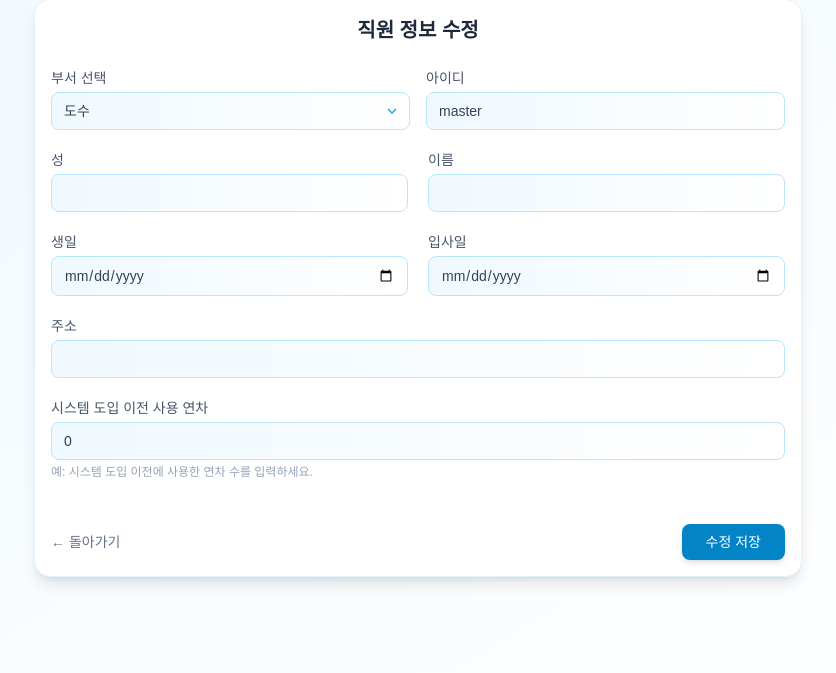
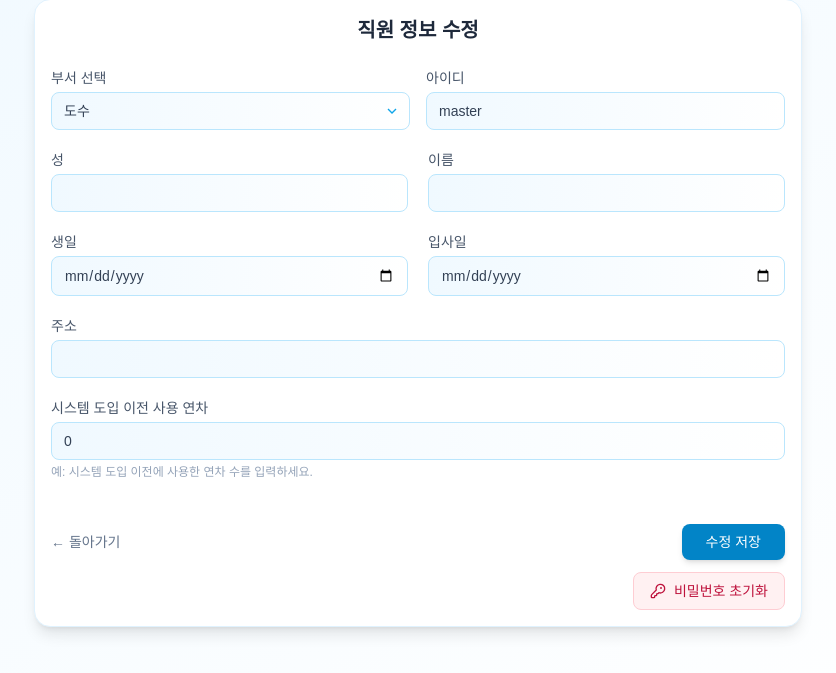
Before and after one commit to wjswk28/gaja_vacation_system, a Flask app: page /employee/edit/1 in a window 1280 px wide. Shown: the part 73-746 px from the top of the page, without its empty margins (222-1058 px from the left). Run offline with Flask 3, Linux system fonts and the light colour scheme; a user stored in the database is signed in; some libraries are stand-ins or nearby versions.

Commit message:
Update edit_employee.html

```diff
--- a/app/templates/edit_employee.html
+++ b/app/templates/edit_employee.html
@@ -3,6 +3,20 @@
 {% block content %}
 <div class="max-w-3xl mx-auto bg-white rounded-2xl shadow-lg border border-sky-100 py-4 px-4 mt-[0px] sm:mt-[8px] md:mt-[8px]">
   <h2 class="text-xl font-bold text-slate-800 mb-6 text-center">직원 정보 수정</h2>
+  {% if pw_reset_msg %}
+    <div class="mb-4">
+      <div class="rounded-lg border px-4 py-3 text-sm
+        {% if pw_reset_cat == 'success' %}
+          border-emerald-200 bg-emerald-50 text-emerald-800
+        {% elif pw_reset_cat == 'error' %}
+          border-rose-200 bg-rose-50 text-rose-800
+        {% else %}
+          border-slate-200 bg-slate-50 text-slate-700
+        {% endif %}">
+        {{ pw_reset_msg }}
+      </div>
+    </div>
+  {% endif %}
 
   <form method="POST" class="grid grid-cols-1 md:grid-cols-2 gap-5">
 
@@ -85,7 +99,6 @@
              class="w-full border border-sky-200 bg-gradient-to-r from-sky-50 to-white rounded-lg px-3 py-2 text-sm focus:ring-2 focus:ring-sky-400 focus:border-sky-400 transition">
       <p class="text-xs text-slate-400 mt-1">예: 시스템 도입 이전에 사용한 연차 수를 입력하세요.</p>
     </div>
-
     <!-- ✅ 버튼 -->
     <div class="md:col-span-2 flex justify-between items-center mt-6">
       <a href="{{ url_for('employee.employee_list') }}"
@@ -96,5 +109,19 @@
       </button>
     </div>
   </form>
+  {% if current_user.is_superadmin %}
+    <div class="mt-3 flex justify-end">
+      <form method="POST"
+            action="{{ url_for('employee.reset_employee_password', emp_id=employee.id) }}"
+            onsubmit="return confirm('정말 비밀번호를 초기화할까요? 초기화 후 임시 비밀번호가 1회 표시됩니다.');">
+        <button type="submit"
+                class="inline-flex items-center gap-2 px-4 py-2 rounded-lg border border-rose-200 bg-rose-50 text-rose-700 text-sm font-medium hover:bg-rose-100 transition">
+          <i data-lucide="key-round" class="w-4 h-4"></i>
+          비밀번호 초기화
+        </button>
+      </form>
+    </div>
+  {% endif %}
+
 </div>
 {% endblock %}
```
